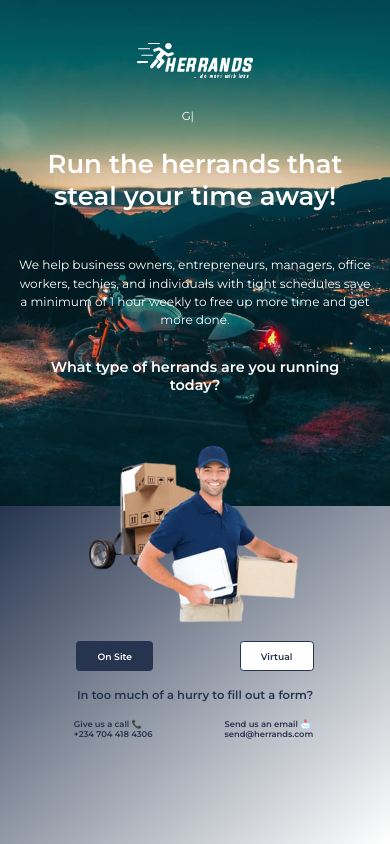
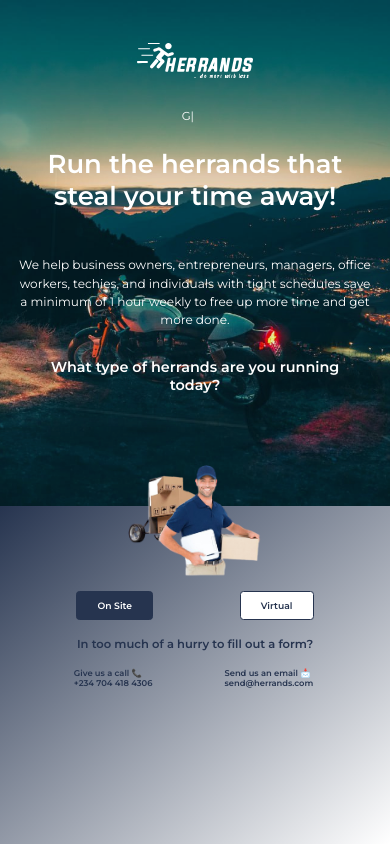
Before and after one commit to jummie-jk/Herrands-Website, a React (Create React App) app: page / in a window 390 px wide. Built offline with nearby package versions, Linux system fonts and the light colour scheme.

Commit message:
more change

```diff
--- a/src/mediaquery.css
+++ b/src/mediaquery.css
@@ -118,8 +118,8 @@
     }
     .herrand-img{
       margin-left: 0rem;
-      margin-top: -12rem;
-      max-width: 40rem;
+      margin-top: -8rem;
+      max-width: 25rem;
       margin-left: 0;
     }
     .btn--white {
```
